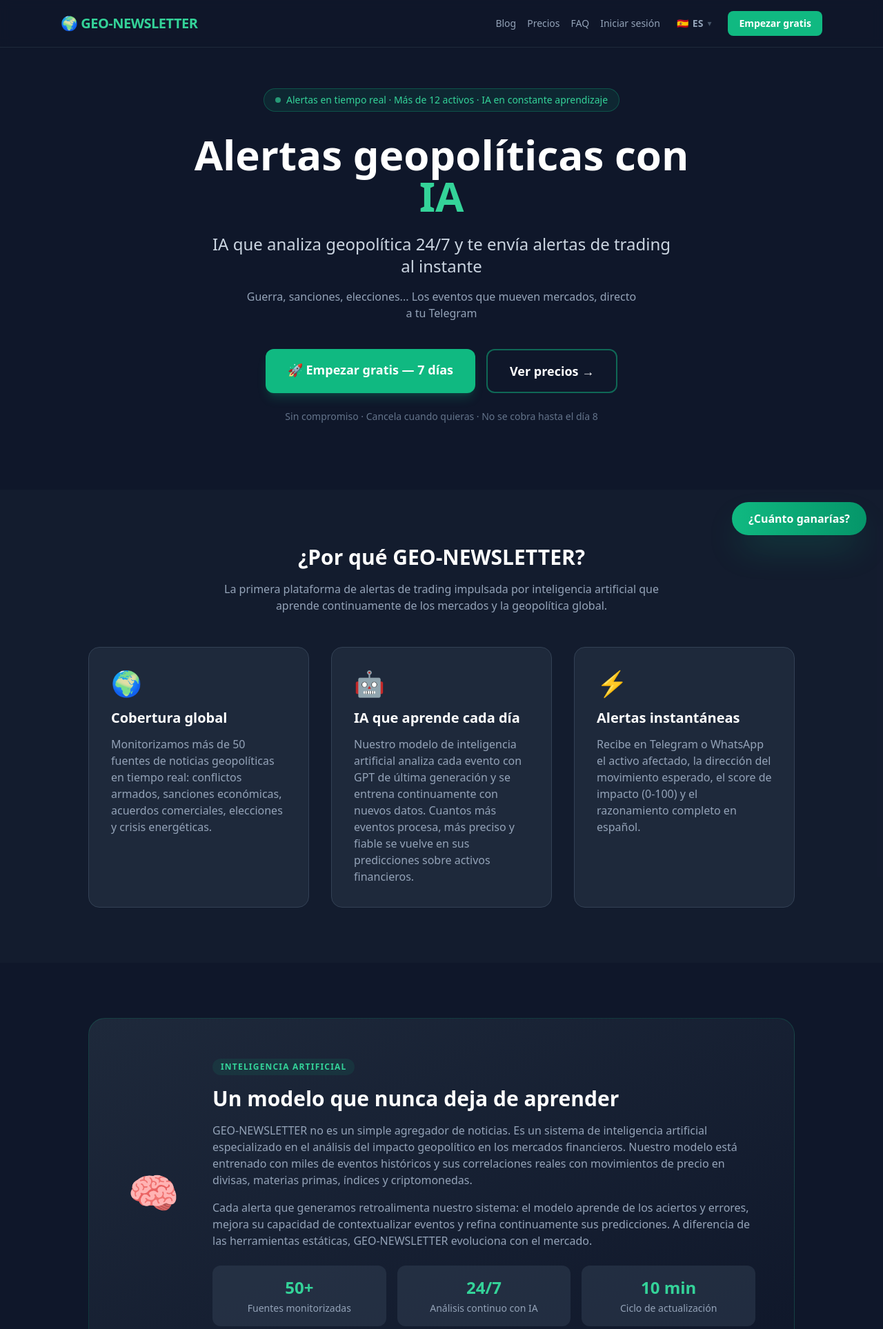
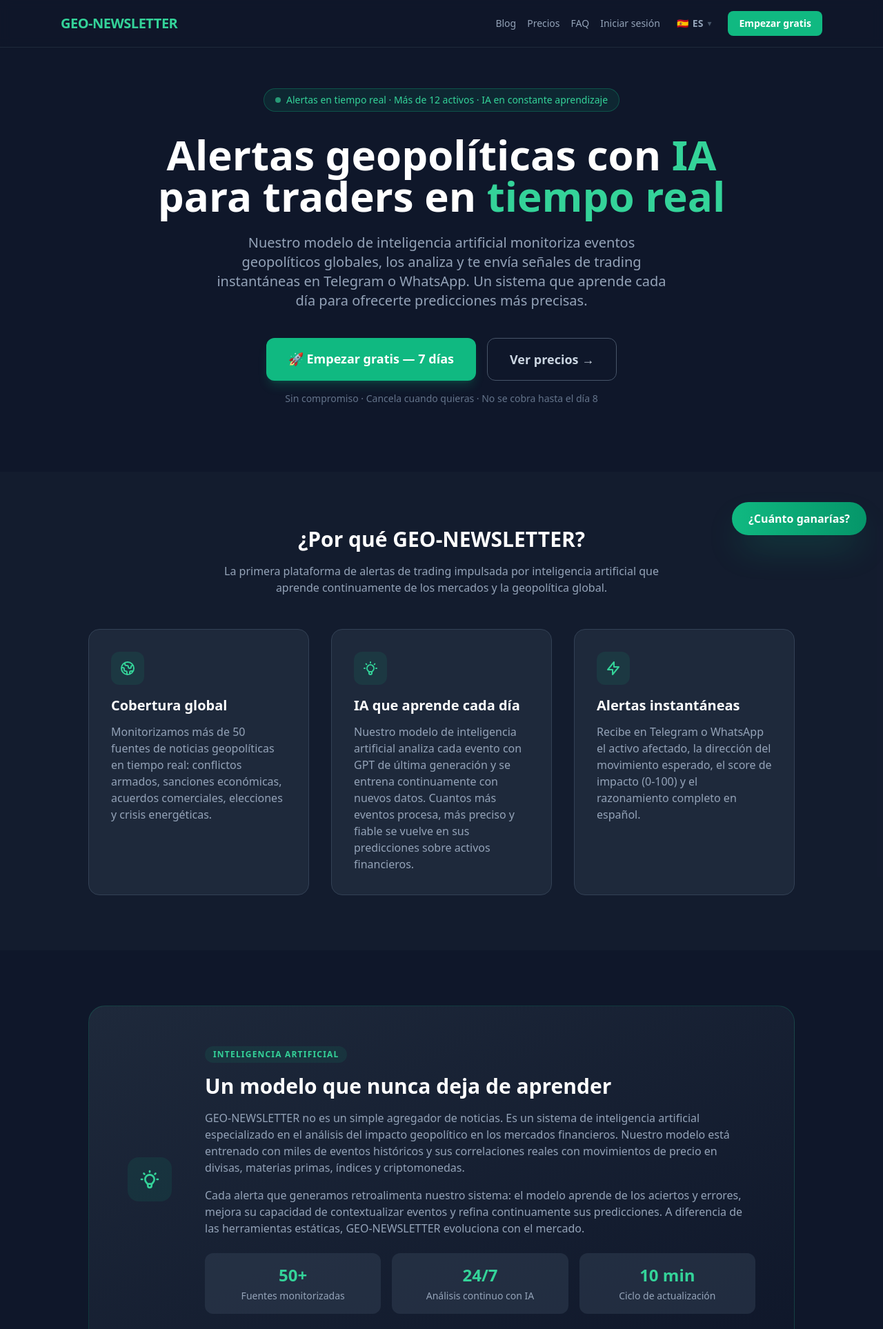
Before and after one commit to ortego88/geo-newsletter, a Flask app: page / in a window 1280 px wide. Shown: the top 1927 px of the page at 69% size. Run offline with Flask 3, Linux system fonts and the light colour scheme; parts of the project's set-up code (start-up, migrations or seed data) failed here and were passed over; some libraries are stand-ins or nearby versions.

Commit message:
Fix blog boolean type, revert hero texts, remove emoji icons
- Fix PostgreSQL boolean: Use TRUE instead of 1 for is_published
- Hero: Revert to original texts (user preference)
- Icons: Replace all emoji with SVG icons (landing + nav + dashboard)
  - No more 🌍🤖⚡🧠👋💰 emojis
  - Clean professional look with Heroicons SVG
  - User dropdown: SVG icons for dashboard/settings/subscription

Next: Remove remaining emoji flags in other templates

```diff
--- a/create_daily_blog_post.py
+++ b/create_daily_blog_post.py
@@ -155,7 +155,7 @@ def publish_post(title, content, keywords, excerpt=None):
             conn.execute(text("""
                 INSERT INTO blog_posts
                 (slug, title, excerpt, content, author, published_at, updated_at, is_published, meta_description, keywords)
-                VALUES (:slug, :title, :excerpt, :content, :author, :published, :updated, 1, :meta_desc, :keywords)
+                VALUES (:slug, :title, :excerpt, :content, :author, :published, :updated, TRUE, :meta_desc, :keywords)
             """), {
                 "slug": slug,
                 "title": title,
--- a/seed_first_blog_post.py
+++ b/seed_first_blog_post.py
@@ -113,7 +113,7 @@ def main():
             conn.execute(text("""
                 INSERT INTO blog_posts
                 (slug, title, excerpt, content, author, published_at, updated_at, is_published, meta_description, keywords)
-                VALUES (:slug, :title, :excerpt, :content, :author, :published, :updated, 1, :meta_desc, :keywords)
+                VALUES (:slug, :title, :excerpt, :content, :author, :published, :updated, TRUE, :meta_desc, :keywords)
             """), {
                 "slug": slug,
                 "title": FIRST_POST["title"],
--- a/templates/dashboard/index.html
+++ b/templates/dashboard/index.html
@@ -85,7 +85,7 @@
         <!-- Compact lang switcher -->
         <div class="relative" id="dash-lang-wrapper">
           <button onclick="toggleDashLang()" class="flex items-center gap-1 text-sm text-slate-400 hover:text-white transition px-2 py-1 rounded-lg hover:bg-slate-700" id="dash-lang-btn">
-            <span id="dash-lang-flag">🇪🇸</span>
+            <svg class="w-4 h-4" fill="none" stroke="currentColor" viewBox="0 0 24 24"><path stroke-linecap="round" stroke-linejoin="round" stroke-width="2" d="M3 5h12M9 3v2m1.048 9.5A18.022 18.022 0 016.412 9m6.088 9h7M11 21l5-10 5 10M12.751 5C11.783 10.77 8.07 15.61 3 18.129"/></svg>
             <span id="dash-lang-code" class="text-xs font-semibold uppercase">ES</span>
           </button>
           <div id="dash-lang-dropdown" class="hidden absolute right-0 top-full mt-1 bg-slate-800 border border-slate-700 rounded-xl shadow-xl py-1 z-50 min-w-[120px]">
--- a/templates/landing.html
+++ b/templates/landing.html
@@ -30,27 +30,24 @@
     <div class="max-w-4xl mx-auto text-center">
       <div class="inline-flex items-center gap-2 bg-emerald-500/10 border border-emerald-500/30 text-emerald-400 text-sm px-4 py-1.5 rounded-full mb-8">
         <span class="w-2 h-2 rounded-full bg-emerald-400 animate-pulse"></span>
-        <span data-i18n="hero.badge">+500 traders activos · 44.8% accuracy · IA que aprende cada día</span>
+        <span data-i18n="hero.badge">Alertas en tiempo real · Más de 12 activos · IA en constante aprendizaje</span>
       </div>
       <h1 class="text-5xl md:text-6xl font-extrabold text-white leading-tight mb-6">
-        <span data-i18n="hero.h1_part1">Anticipa movimientos de mercado</span><br>
-        <span class="text-emerald-400" data-i18n="hero.h1_ai">antes que el resto</span>
+        <span data-i18n="hero.h1_part1">Alertas geopolíticas con</span> <span class="text-emerald-400" data-i18n="hero.h1_ai">IA</span><br>
+        <span data-i18n="hero.h1_part2">para traders en</span> <span class="text-emerald-400" data-i18n="hero.h1_rt">tiempo real</span>
       </h1>
-      <p class="text-xl md:text-2xl text-slate-300 max-w-2xl mx-auto mb-4" data-i18n="hero.subtitle_main">
-        IA que analiza geopolítica 24/7 y te envía alertas de trading al instante
+      <p class="text-lg md:text-xl text-slate-400 max-w-2xl mx-auto mb-10" data-i18n="hero.subtitle">
+        Nuestro modelo de inteligencia artificial monitoriza eventos geopolíticos globales, los analiza y te envía señales de trading instantáneas en Telegram o WhatsApp. Un sistema que aprende cada día para ofrecerte predicciones más precisas.
       </p>
-      <p class="text-base text-slate-400 max-w-xl mx-auto mb-10" data-i18n="hero.subtitle_secondary">
-        Guerra, sanciones, elecciones... Los eventos que mueven mercados, directo a tu Telegram
-      </p>
-      <div class="flex flex-col sm:flex-row gap-4 justify-center mb-6">
-        <a href="#simulador" class="bg-emerald-500 hover:bg-emerald-400 text-white font-bold px-8 py-4 rounded-xl text-lg transition shadow-lg shadow-emerald-500/20" data-i18n="hero.cta_primary">
-          💰 Ver cuánto habrías ganado
+      <div class="flex flex-col sm:flex-row gap-4 justify-center">
+        <a href="#precios" class="bg-emerald-500 hover:bg-emerald-400 text-white font-bold px-8 py-4 rounded-xl text-lg transition shadow-lg shadow-emerald-500/20" data-i18n="hero.cta_primary">
+          Empezar gratis — 7 días
         </a>
-        <a href="#precios" class="border-2 border-emerald-500/50 hover:border-emerald-400 text-white font-semibold px-8 py-4 rounded-xl text-lg transition" data-i18n="hero.cta_secondary">
-          Probar gratis 7 días →
+        <a href="#simulador" class="border border-slate-600 hover:border-slate-400 text-slate-300 hover:text-white font-semibold px-8 py-4 rounded-xl text-lg transition" data-i18n="hero.cta_secondary">
+          Ver simulador →
         </a>
       </div>
-      <p class="text-sm text-slate-500" data-i18n="hero.disclaimer">✓ Sin tarjeta · ✓ Cancela cuando quieras · ✓ Alertas reales desde el día 1</p>
+      <p class="mt-4 text-sm text-slate-500" data-i18n="hero.disclaimer">Sin compromiso · Cancela cuando quieras · No se cobra hasta el día 8</p>
     </div>
   </section>
 
@@ -61,17 +58,23 @@
       <p class="text-center text-slate-400 mb-12 max-w-2xl mx-auto" data-i18n="features.subtitle">La primera plataforma de alertas de trading impulsada por inteligencia artificial que aprende continuamente de los mercados y la geopolítica global.</p>
       <div class="grid md:grid-cols-3 gap-8">
         <div class="bg-slate-800 border border-slate-700 rounded-2xl p-8">
-          <div class="text-4xl mb-4">🌍</div>
+          <div class="w-12 h-12 rounded-xl bg-emerald-500/10 flex items-center justify-center mb-4">
+            <svg class="w-6 h-6 text-emerald-400" fill="none" stroke="currentColor" viewBox="0 0 24 24"><path stroke-linecap="round" stroke-linejoin="round" stroke-width="2" d="M3.055 11H5a2 2 0 012 2v1a2 2 0 002 2 2 2 0 012 2v2.945M8 3.935V5.5A2.5 2.5 0 0010.5 8h.5a2 2 0 012 2 2 2 0 104 0 2 2 0 012-2h1.064M15 20.488V18a2 2 0 012-2h3.064M21 12a9 9 0 11-18 0 9 9 0 0118 0z"/></svg>
+          </div>
           <h3 class="text-xl font-bold text-white mb-3" data-i18n="features.global.title">Cobertura global</h3>
           <p class="text-slate-400" data-i18n="features.global.desc">Monitorizamos más de 50 fuentes de noticias geopolíticas en tiempo real: conflictos armados, sanciones económicas, acuerdos comerciales, elecciones y crisis energéticas.</p>
         </div>
         <div class="bg-slate-800 border border-slate-700 rounded-2xl p-8">
-          <div class="text-4xl mb-4">🤖</div>
+          <div class="w-12 h-12 rounded-xl bg-emerald-500/10 flex items-center justify-center mb-4">
+            <svg class="w-6 h-6 text-emerald-400" fill="none" stroke="currentColor" viewBox="0 0 24 24"><path stroke-linecap="round" stroke-linejoin="round" stroke-width="2" d="M9.663 17h4.673M12 3v1m6.364 1.636l-.707.707M21 12h-1M4 12H3m3.343-5.657l-.707-.707m2.828 9.9a5 5 0 117.072 0l-.548.547A3.374 3.374 0 0014 18.469V19a2 2 0 11-4 0v-.531c0-.895-.356-1.754-.988-2.386l-.548-.547z"/></svg>
+          </div>
           <h3 class="text-xl font-bold text-white mb-3" data-i18n="features.ai.title">IA que aprende cada día</h3>
           <p class="text-slate-400" data-i18n="features.ai.desc">Nuestro modelo de inteligencia artificial analiza cada evento con GPT de última generación y se entrena continuamente con nuevos datos. Cuantos más eventos procesa, más preciso y fiable se vuelve en sus predicciones sobre activos financieros.</p>
         </div>
         <div class="bg-slate-800 border border-slate-700 rounded-2xl p-8">
-          <div class="text-4xl mb-4">⚡</div>
+          <div class="w-12 h-12 rounded-xl bg-emerald-500/10 flex items-center justify-center mb-4">
+            <svg class="w-6 h-6 text-emerald-400" fill="none" stroke="currentColor" viewBox="0 0 24 24"><path stroke-linecap="round" stroke-linejoin="round" stroke-width="2" d="M13 10V3L4 14h7v7l9-11h-7z"/></svg>
+          </div>
           <h3 class="text-xl font-bold text-white mb-3" data-i18n="features.alerts.title">Alertas instantáneas</h3>
           <p class="text-slate-400" data-i18n="features.alerts.desc">Recibe en Telegram o WhatsApp el activo afectado, la dirección del movimiento esperado, el score de impacto (0-100) y el razonamiento completo en español.</p>
         </div>
@@ -84,7 +87,11 @@
     <div class="max-w-5xl mx-auto">
       <div class="bg-gradient-to-br from-slate-800 to-slate-900 border border-emerald-500/20 rounded-3xl p-10 md:p-14">
         <div class="md:flex items-center gap-12">
-          <div class="text-6xl mb-8 md:mb-0 text-center md:text-left">🧠</div>
+          <div class="mb-8 md:mb-0 text-center md:text-left">
+            <div class="w-16 h-16 rounded-2xl bg-emerald-500/10 flex items-center justify-center mx-auto md:mx-0">
+              <svg class="w-8 h-8 text-emerald-400" fill="none" stroke="currentColor" viewBox="0 0 24 24"><path stroke-linecap="round" stroke-linejoin="round" stroke-width="2" d="M9.663 17h4.673M12 3v1m6.364 1.636l-.707.707M21 12h-1M4 12H3m3.343-5.657l-.707-.707m2.828 9.9a5 5 0 117.072 0l-.548.547A3.374 3.374 0 0014 18.469V19a2 2 0 11-4 0v-.531c0-.895-.356-1.754-.988-2.386l-.548-.547z"/></svg>
+            </div>
+          </div>
           <div>
             <span class="inline-block bg-emerald-500/10 text-emerald-400 text-xs font-bold px-3 py-1 rounded-full mb-4 uppercase tracking-widest" data-i18n="ai.label">Inteligencia Artificial</span>
             <h2 class="text-3xl font-bold text-white mb-4" data-i18n="ai.title">Un modelo que nunca deja de aprender</h2>
@@ -451,7 +458,7 @@
   <!-- FOOTER -->
   <footer class="py-10 px-6 border-t border-slate-800 text-center text-slate-500 text-sm">
     <p class="mb-3">
-      <span class="text-emerald-400 font-bold">🌍 GEO-NEWSLETTER</span> · <span data-i18n="footer.tagline">Alertas geopolíticas con IA para traders</span>
+      <span class="text-emerald-400 font-bold">GEO-NEWSLETTER</span> · <span data-i18n="footer.tagline">Alertas geopolíticas con IA para traders</span>
     </p>
     <div class="flex justify-center gap-6">
       <a href="/pricing" class="hover:text-slate-300 transition" data-i18n="nav.pricing">Precios</a>
@@ -466,7 +473,9 @@
 <!-- Logout confirmation modal -->
 <div id="logout-modal" class="hidden fixed inset-0 bg-black/70 backdrop-blur-sm flex items-center justify-center z-50 p-4">
   <div class="bg-slate-900 border border-slate-700 rounded-2xl max-w-sm w-full p-8 text-center">
-    <div class="text-4xl mb-4">👋</div>
+    <div class="w-12 h-12 rounded-xl bg-emerald-500/10 flex items-center justify-center mb-4 mx-auto">
+      <svg class="w-6 h-6 text-emerald-400" fill="none" stroke="currentColor" viewBox="0 0 24 24"><path stroke-linecap="round" stroke-linejoin="round" stroke-width="2" d="M8.228 9c.549-1.165 2.03-2 3.772-2 2.21 0 4 1.343 4 3 0 1.4-1.278 2.575-3.006 2.907-.542.104-.994.54-.994 1.093m0 3h.01M21 12a9 9 0 11-18 0 9 9 0 0118 0z"/></svg>
+    </div>
     <h2 class="text-white font-bold text-xl mb-2" data-i18n="logout.title">¿Cerrar sesión?</h2>
     <p class="text-slate-400 text-sm mb-6" data-i18n="logout.message">¿Estás seguro de que quieres cerrar sesión?</p>
     <div class="flex gap-3 justify-center">
--- a/templates/partials/nav.html
+++ b/templates/partials/nav.html
@@ -2,7 +2,7 @@
 <script src="/static/js/nav.js"></script>
 <nav class="fixed top-0 inset-x-0 z-50 bg-slate-900/80 backdrop-blur border-b border-slate-800">
   <div class="max-w-6xl mx-auto px-4 md:px-6 py-4 flex items-center justify-between">
-    <a href="/" class="text-emerald-400 font-bold text-lg md:text-xl tracking-tight hover:text-emerald-300 transition">🌍 GEO-NEWSLETTER</a>
+    <a href="/" class="text-emerald-400 font-bold text-lg md:text-xl tracking-tight hover:text-emerald-300 transition">GEO-NEWSLETTER</a>
     <!-- Desktop nav links -->
     <div class="hidden md:flex items-center gap-4">
       <a href="/blog" class="text-sm text-slate-400 hover:text-white transition">Blog</a>
@@ -22,20 +22,20 @@
           </button>
           <div id="user-dropdown" class="hidden absolute right-0 top-full mt-2 bg-slate-800 border border-slate-700 rounded-xl shadow-xl py-1 z-50 min-w-[200px]">
             <a href="/dashboard" class="flex items-center gap-3 px-4 py-2.5 text-sm text-slate-300 hover:bg-slate-700 hover:text-white transition">
-              <span>📊</span>
+              <svg class="w-4 h-4" fill="none" stroke="currentColor" viewBox="0 0 24 24"><path stroke-linecap="round" stroke-linejoin="round" stroke-width="2" d="M3 12l2-2m0 0l7-7 7 7M5 10v10a1 1 0 001 1h3m10-11l2 2m-2-2v10a1 1 0 01-1 1h-3m-6 0a1 1 0 001-1v-4a1 1 0 011-1h2a1 1 0 011 1v4a1 1 0 001 1m-6 0h6"/></svg>
               <span>Dashboard</span>
             </a>
             <a href="/dashboard/settings" class="flex items-center gap-3 px-4 py-2.5 text-sm text-slate-300 hover:bg-slate-700 hover:text-white transition">
-              <span>⚙️</span>
+              <svg class="w-4 h-4" fill="none" stroke="currentColor" viewBox="0 0 24 24"><path stroke-linecap="round" stroke-linejoin="round" stroke-width="2" d="M10.325 4.317c.426-1.756 2.924-1.756 3.35 0a1.724 1.724 0 002.573 1.066c1.543-.94 3.31.826 2.37 2.37a1.724 1.724 0 001.065 2.572c1.756.426 1.756 2.924 0 3.35a1.724 1.724 0 00-1.066 2.573c.94 1.543-.826 3.31-2.37 2.37a1.724 1.724 0 00-2.572 1.065c-.426 1.756-2.924 1.756-3.35 0a1.724 1.724 0 00-2.573-1.066c-1.543.94-3.31-.826-2.37-2.37a1.724 1.724 0 00-1.065-2.572c-1.756-.426-1.756-2.924 0-3.35a1.724 1.724 0 001.066-2.573c-.94-1.543.826-3.31 2.37-2.37.996.608 2.296.07 2.572-1.065z"/><path stroke-linecap="round" stroke-linejoin="round" stroke-width="2" d="M15 12a3 3 0 11-6 0 3 3 0 016 0z"/></svg>
               <span>Configuración</span>
             </a>
             <a href="/dashboard/subscription" class="flex items-center gap-3 px-4 py-2.5 text-sm text-slate-300 hover:bg-slate-700 hover:text-white transition">
-              <span>💳</span>
+              <svg class="w-4 h-4" fill="none" stroke="currentColor" viewBox="0 0 24 24"><path stroke-linecap="round" stroke-linejoin="round" stroke-width="2" d="M3 10h18M7 15h1m4 0h1m-7 4h12a3 3 0 003-3V8a3 3 0 00-3-3H6a3 3 0 00-3 3v8a3 3 0 003 3z"/></svg>
               <span>Suscripción</span>
             </a>
             <hr class="my-1 border-slate-700">
             <button onclick="document.getElementById('logout-modal').classList.remove('hidden'); document.getElementById('user-dropdown').classList.add('hidden');" class="w-full flex items-center gap-3 px-4 py-2.5 text-sm text-slate-300 hover:bg-red-500/10 hover:text-red-400 transition">
-              <span>🚪</span>
+              <svg class="w-4 h-4" fill="none" stroke="currentColor" viewBox="0 0 24 24"><path stroke-linecap="round" stroke-linejoin="round" stroke-width="2" d="M17 16l4-4m0 0l-4-4m4 4H7m6 4v1a3 3 0 01-3 3H6a3 3 0 01-3-3V7a3 3 0 013-3h4a3 3 0 013 3v1"/></svg>
               <span>Cerrar sesión</span>
             </button>
           </div>
```
